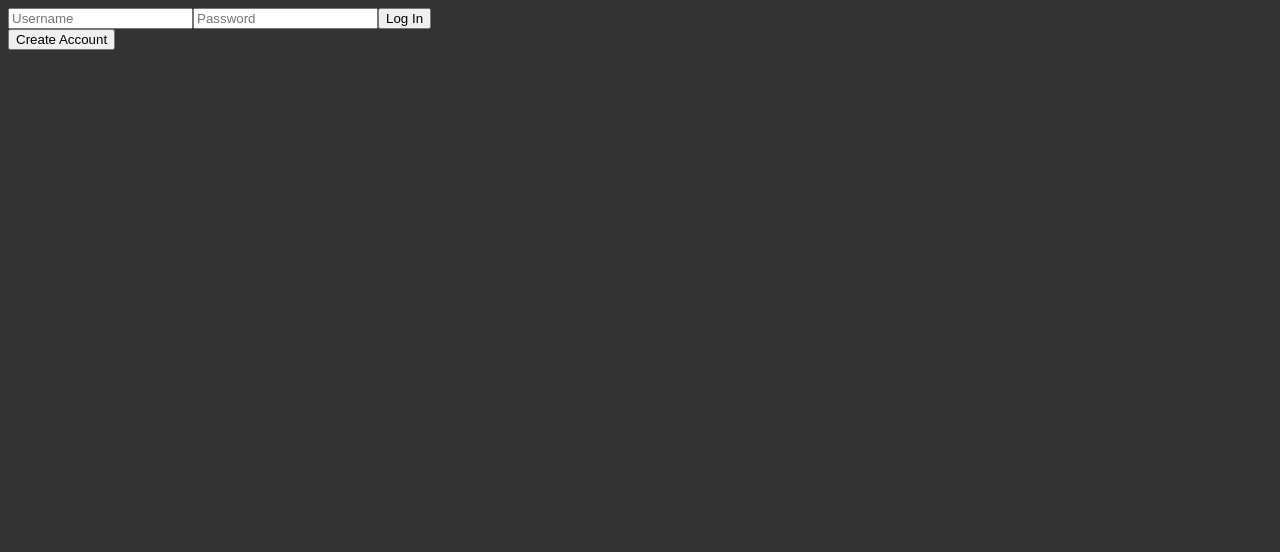
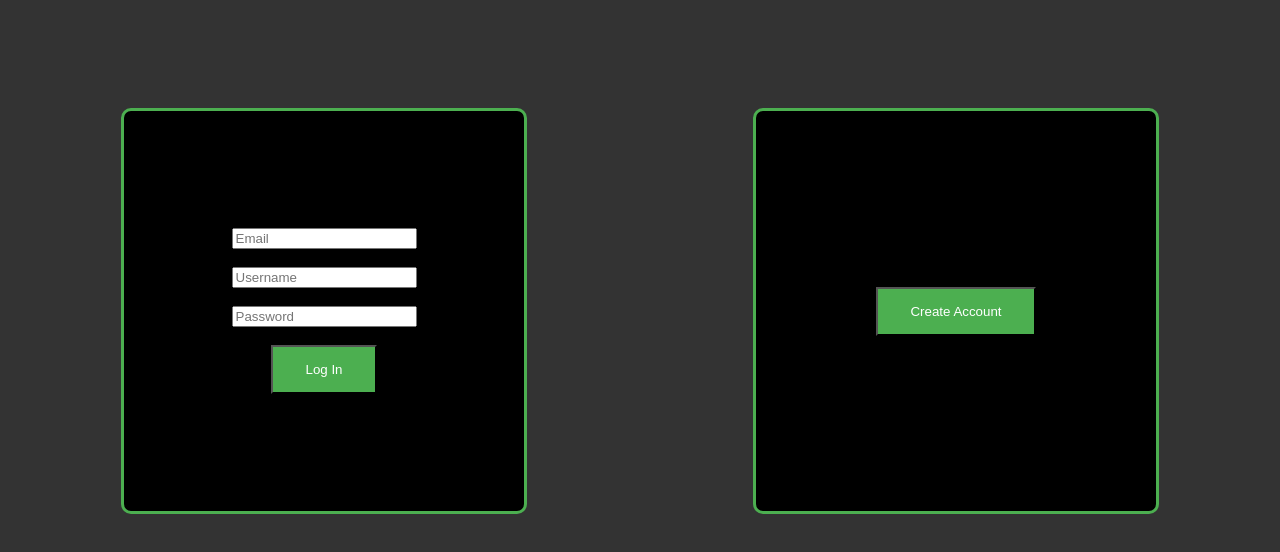
Before and after one commit to staten-island-tech/sql-project-the-steve-team, a Vue app in the folder vuework/: page /signin in a window 1280 px wide. Shown: the top 552 px of the page. Built offline with nearby package versions, Linux system fonts and the light colour scheme.

Commit message:
sign in page css

```diff
--- a/vuework/src/views/SignInPage.vue
+++ b/vuework/src/views/SignInPage.vue
@@ -2,17 +2,48 @@
 </script>
 
 <template>
- <div>
+ <div class="container">
     <div class="box">
-      <input type="text" placeholder="Username" />
-      <input type="text" placeholder="Password" />
-      <button>Log In</button></div>
+      <input type="text" placeholder="Email" /> <br>
+      <input type="text" placeholder="Username" /> <br>
+      <input type="text" placeholder="Password" /> <br>
+      <button>Log In</button>
+    </div>
+    <div class="box">
+      <button>Create Account</button>
+    </div>
  </div>
- <div class="box"><button>Create Account</button></div>
 </template>
 
 <style>
+.container {
+  width: 100%;
+  height: 100%;
+  display: flex;
+  flex-wrap: wrap;
+  justify-content: space-around;
+  align-items: center;
+}
 .box {
-width: 40%;
+height: 400px;
+width: 400px;
+margin-top: 100px;
+display: flex;
+flex-direction: column;
+justify-content: center;
+align-items: center;
+flex-wrap: wrap;
+background-color: black;
+border-radius: 10px;
+    border-width: 3px;
+    border-style: solid;
+    border-color: #4CAF50;
+}
+button {
+  background-color: #4CAF50;
+  color: white;
+  padding: 15px 32px;
+  text-align: center;
+  display: inline-block;
 }
 </style>
```
